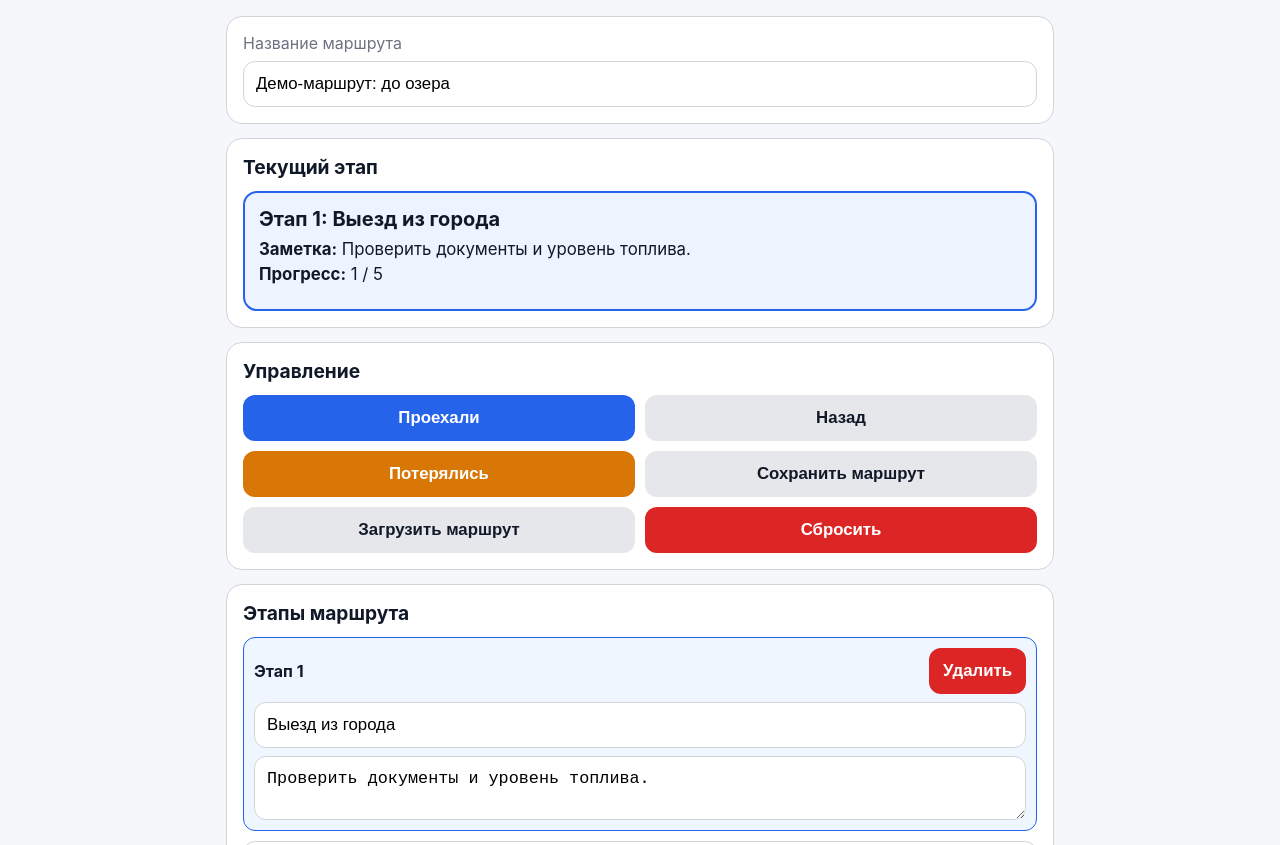
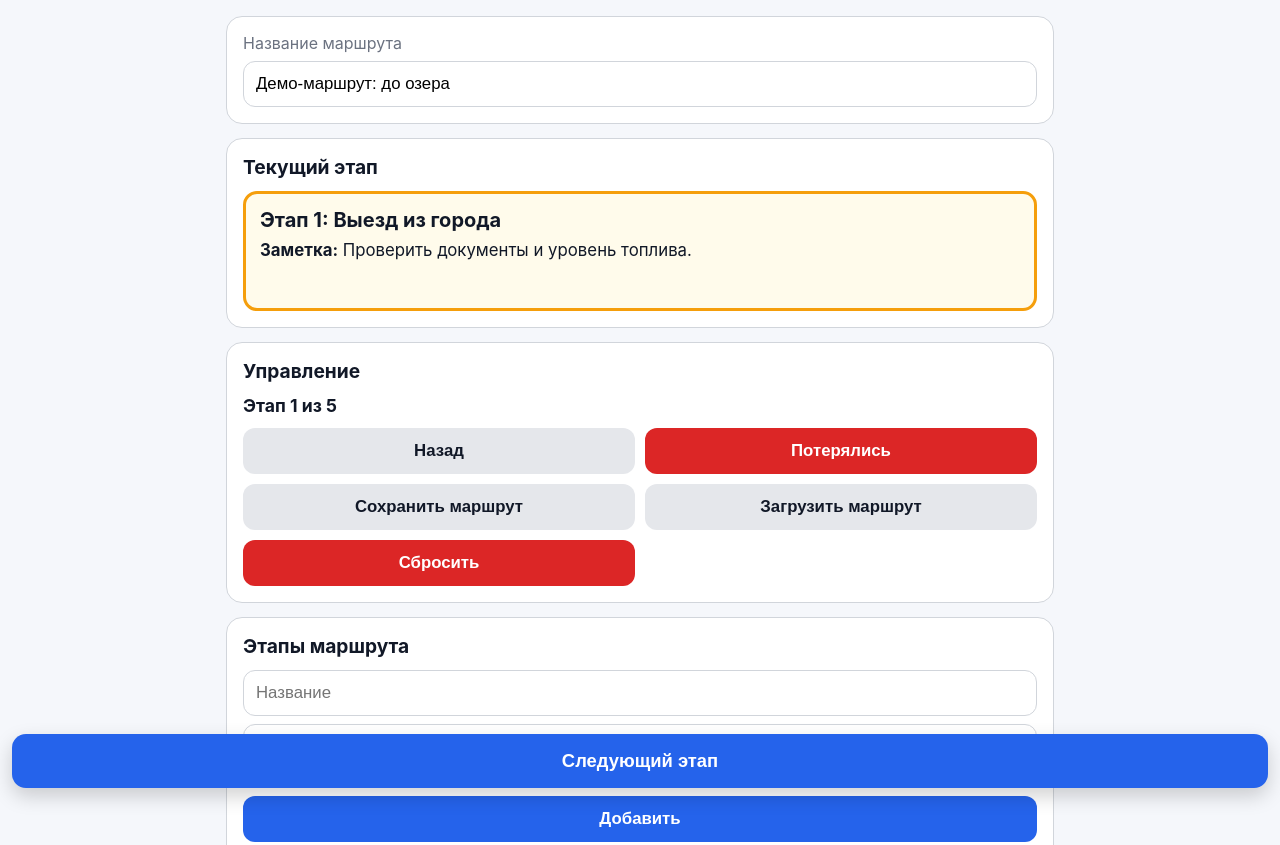
Before and after one commit to kindeevii1989-spec/maps, a plain HTML site: page index.html in a window 1280 px wide. Shown: the top 845 px of the page. Drawn offline with Linux system fonts and the light colour scheme.

Commit message:
Improve navigator UX with fixed next button and progress

```diff
--- a/app.js
+++ b/app.js
@@ -19,7 +19,9 @@ let state = loadState();
 const routeNameInput = document.getElementById('routeName');
 const currentStageCard = document.getElementById('currentStageCard');
 const stageList = document.getElementById('stageList');
-const addStageBtn = document.getElementById('addStageBtn');
+const quickTitle = document.getElementById('quickTitle');
+const quickNote = document.getElementById('quickNote');
+const quickAddBtn = document.getElementById('quickAddBtn');
 const nextBtn = document.getElementById('nextBtn');
 const backBtn = document.getElementById('backBtn');
 const lostBtn = document.getElementById('lostBtn');
@@ -30,6 +32,7 @@ const lostPanel = document.getElementById('lostPanel');
 const manualLocationInput = document.getElementById('manualLocation');
 const saveLocationBtn = document.getElementById('saveLocationBtn');
 const manualAnchorBlock = document.getElementById('manualAnchorBlock');
+const progressText = document.getElementById('progressText');
 
 // Рендерим интерфейс после любого изменения state.
 function render() {
@@ -37,20 +40,25 @@ function render() {
 
   if (state.stages.length === 0) {
     currentStageCard.innerHTML = '<h3>Нет этапов</h3><p>Добавьте первый этап маршрута.</p>';
+    progressText.textContent = 'Этапов пока нет';
   } else {
     const current = state.stages[state.currentIndex];
+    const isLastStage = state.currentIndex === state.stages.length - 1;
     currentStageCard.innerHTML = `
       <h3>Этап ${state.currentIndex + 1}: ${escapeHtml(current.title || 'Без названия')}</h3>
       <p><strong>Заметка:</strong> ${escapeHtml(current.note || '—')}</p>
-      <p><strong>Прогресс:</strong> ${state.currentIndex + 1} / ${state.stages.length}</p>
+      ${isLastStage ? '<p><strong>Вы прибыли</strong></p>' : ''}
     `;
+    progressText.textContent = `Этап ${state.currentIndex + 1} из ${state.stages.length}`;
   }
 
   renderStageList();
   renderManualAnchor();
 
   backBtn.disabled = state.currentIndex <= 0;
-  nextBtn.disabled = state.currentIndex >= state.stages.length - 1 || state.stages.length === 0;
+  const isDisabledNext = state.currentIndex >= state.stages.length - 1 || state.stages.length === 0;
+  nextBtn.disabled = isDisabledNext;
+  nextBtn.textContent = isDisabledNext ? 'Вы прибыли' : 'Следующий этап';
 }
 
 function renderStageList() {
@@ -158,8 +166,13 @@ saveLocationBtn.addEventListener('click', () => {
   lostPanel.classList.add('hidden');
 });
 
-addStageBtn.addEventListener('click', () => {
-  state.stages.push({ title: 'Новый этап', note: '' });
+quickAddBtn.addEventListener('click', () => {
+  const title = quickTitle.value.trim();
+  const note = quickNote.value.trim();
+
+  state.stages.push({ title: title || 'Новый этап', note });
+  quickTitle.value = '';
+  quickNote.value = '';
   clampCurrentIndex();
   saveState();
   render();
--- a/index.html
+++ b/index.html
@@ -20,10 +20,10 @@
 
       <section class="card">
         <h2 class="section-title">Управление</h2>
+        <div id="progressText" class="progress-text"></div>
         <div class="button-grid">
-          <button id="nextBtn" class="btn btn-primary">Проехали</button>
           <button id="backBtn" class="btn">Назад</button>
-          <button id="lostBtn" class="btn btn-warning">Потерялись</button>
+          <button id="lostBtn" class="btn btn-danger">Потерялись</button>
           <button id="saveBtn" class="btn">Сохранить маршрут</button>
           <button id="loadBtn" class="btn">Загрузить маршрут</button>
           <button id="resetBtn" class="btn btn-danger">Сбросить</button>
@@ -40,10 +40,16 @@
 
       <section class="card">
         <h2 class="section-title">Этапы маршрута</h2>
+        <div class="quick-add">
+          <input id="quickTitle" class="input" type="text" placeholder="Название" />
+          <textarea id="quickNote" class="input" rows="2" placeholder="Заметка"></textarea>
+          <button id="quickAddBtn" class="btn btn-primary">Добавить</button>
+        </div>
         <ul id="stageList" class="stage-list"></ul>
-        <button id="addStageBtn" class="btn btn-primary">Добавить этап</button>
       </section>
     </main>
+
+    <button id="nextBtn" class="btn btn-primary next-fixed">Следующий этап</button>
 
     <script src="app.js"></script>
   </body>
--- a/style.css
+++ b/style.css
@@ -25,7 +25,7 @@ body {
 .app {
   max-width: 860px;
   margin: 0 auto;
-  padding: max(16px, env(safe-area-inset-top)) 16px max(20px, env(safe-area-inset-bottom));
+  padding: max(16px, env(safe-area-inset-top)) 16px calc(110px + env(safe-area-inset-bottom));
   display: grid;
   gap: 14px;
 }
@@ -59,10 +59,10 @@ body {
 }
 
 .current-stage {
-  border: 2px solid var(--primary);
+  border: 3px solid #f59e0b;
   border-radius: 14px;
   padding: 14px;
-  background: #eef4ff;
+  background: #fffbeb;
   min-height: 120px;
 }
 
@@ -105,14 +105,15 @@ body {
   background: var(--primary-pressed);
 }
 
-.btn-warning {
-  background: var(--warning);
+.btn-danger {
+  background: var(--danger);
   color: #fff;
 }
 
-.btn-danger {
-  background: var(--danger);
-  color: #fff;
+.progress-text {
+  margin-bottom: 12px;
+  font-size: 1.1rem;
+  font-weight: 700;
 }
 
 .lost-panel {
@@ -147,8 +148,8 @@ body {
 }
 
 .stage-item.current {
-  border-color: var(--primary);
-  background: #eff6ff;
+  border-color: #f59e0b;
+  background: #fff7d6;
 }
 
 .row {
@@ -171,6 +172,24 @@ body {
   display: none;
 }
 
+.quick-add {
+  margin-bottom: 12px;
+  display: grid;
+  gap: 8px;
+}
+
+.next-fixed {
+  position: fixed;
+  left: 12px;
+  right: 12px;
+  bottom: calc(12px + env(safe-area-inset-bottom));
+  z-index: 30;
+  font-size: 1.15rem;
+  padding: 16px;
+  border-radius: 14px;
+  box-shadow: 0 8px 20px rgba(0, 0, 0, 0.18);
+}
+
 @media (max-width: 560px) {
   .button-grid {
     grid-template-columns: 1fr;
```
Also changed, not shown: 1 other file.
